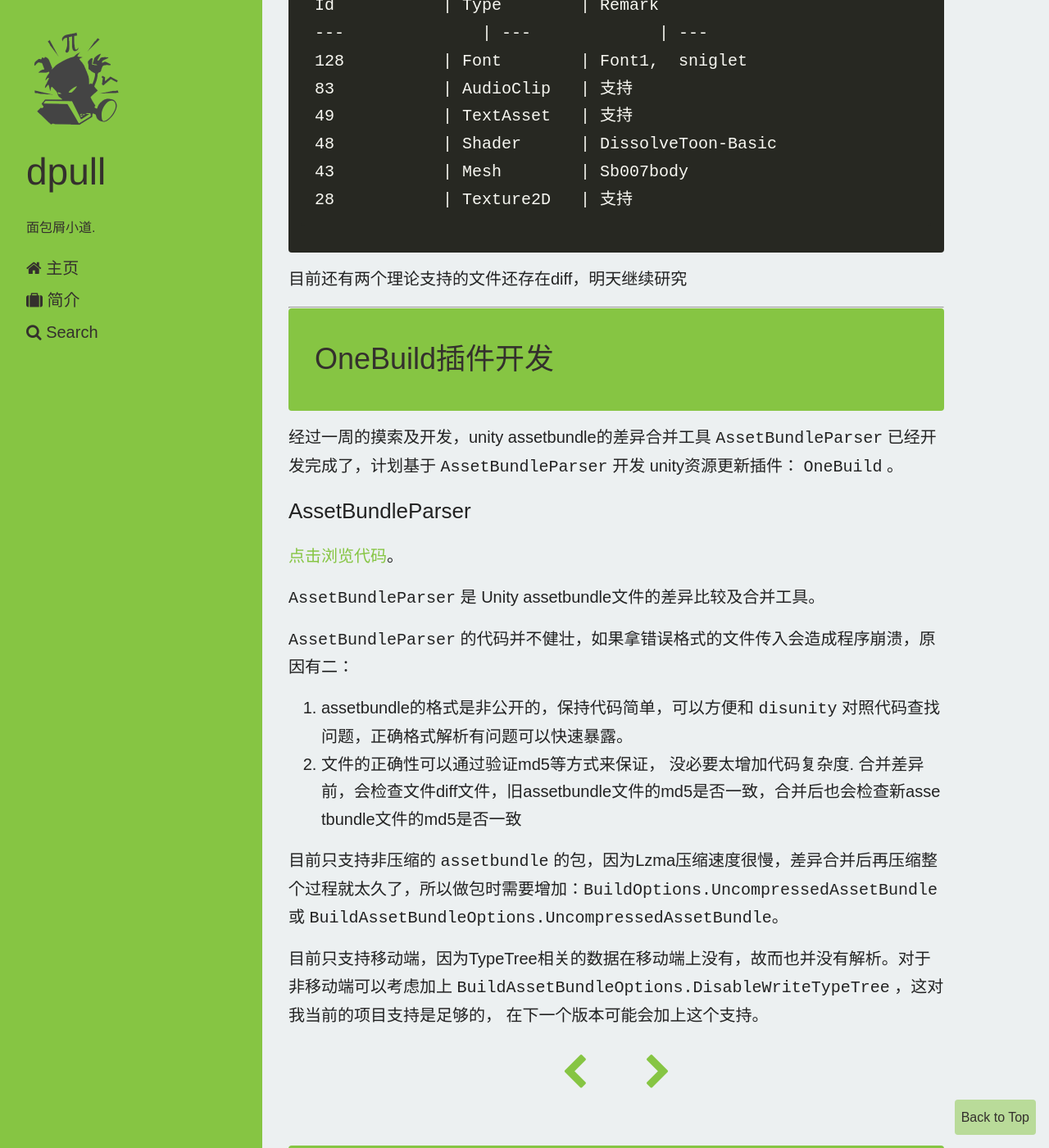
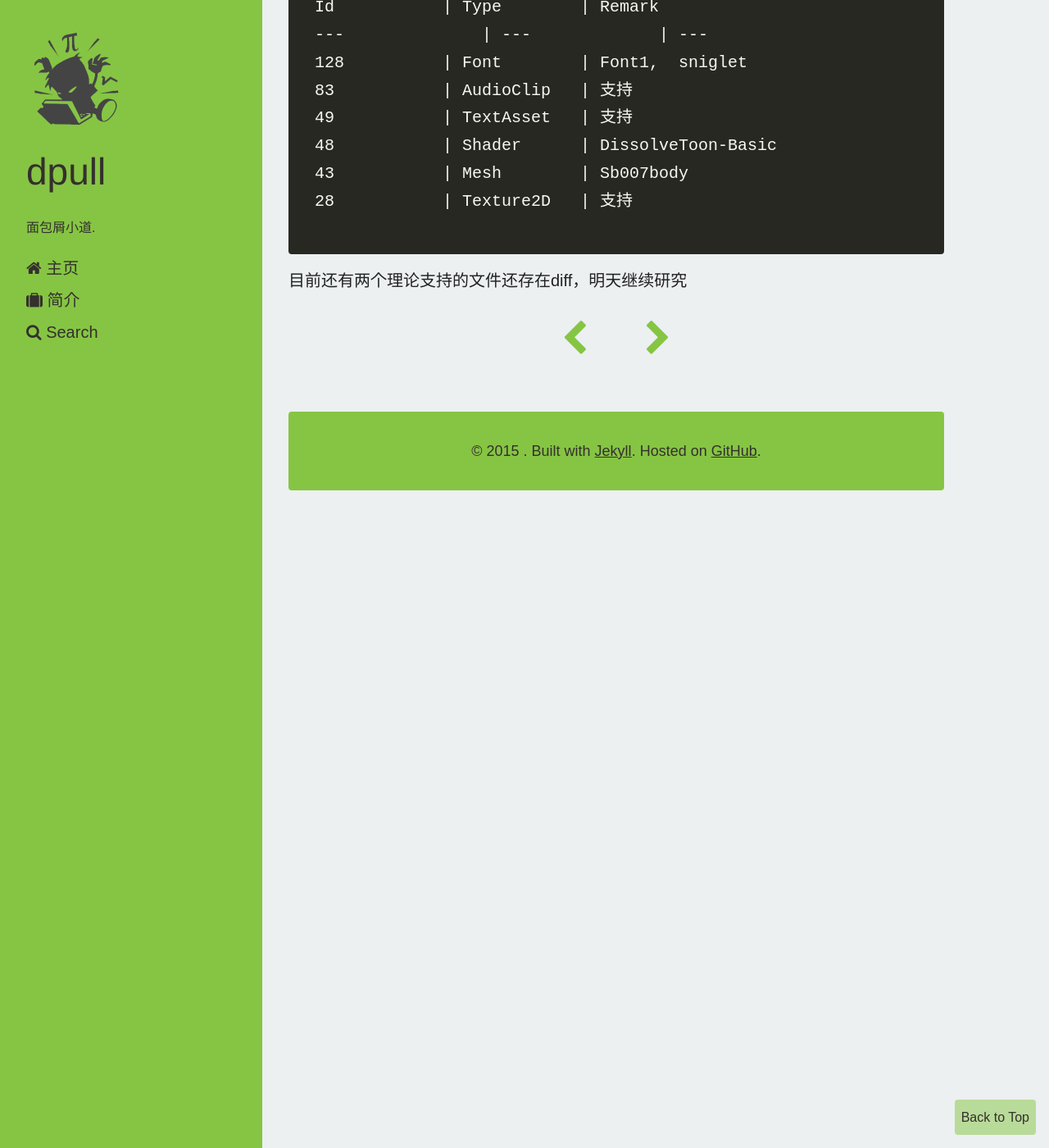
Before and after one commit to dpull/dpull.github.io, a Jekyll site: the page built from _posts/hero/2015-01-23-assetbundle.md, in a window 1280 px wide and 1400 px high, scrolled down 1764 px. Shown: the whole window at 82% size. Built offline with Jekyll 4.4.1, drawn with Linux system fonts in a browser that asks for light colours; nearby versions of some CDN libraries; Markdown is read by kramdown in place of the engine named in the settings; comment, search, counter and statistics services are not loaded; some of the changed text lies outside the part shown.

Commit message:
Update 2015-01-23-assetbundle.md

```diff
--- a/_posts/hero/2015-01-23-assetbundle.md
+++ b/_posts/hero/2015-01-23-assetbundle.md
@@ -19,7 +19,7 @@
 1. 压缩的AssetBundle不能太大，解压速度慢。
 
 ### 第二版 ###
-针对更新包大的问题，开发了一个对AssetBundle包差异比较合并工具（仅支持非压缩的AssetBundle），可以将老包通过比较小的更新量变为新包，
+针对更新包大的问题，开发了一个对AssetBundle包差异比较合并工具[`AssetBundleParser`](https://bitbucket.org/beings/assetbundleparser)，可以将老包通过比较小的更新量变为新包，
 打包策略为 场景打包，Resource打包，然后将其压缩后，放StreamingAsset
 这样的坏处是：
 
@@ -50,24 +50,3 @@
 	28           | Texture2D   | 支持
 
 目前还有两个理论支持的文件还存在diff，明天继续研究
-
-
-----------
-
-# OneBuild插件开发 #
-经过一周的摸索及开发，unity assetbundle的差异合并工具 `AssetBundleParser` 已经开发完成了，计划基于 `AssetBundleParser` 开发 unity资源更新插件： `OneBuild` 。
-
-### AssetBundleParser ###
-
-[点击浏览代码](https://bitbucket.org/beings/assetbundleparser)。
-
-`AssetBundleParser` 是 Unity assetbundle文件的差异比较及合并工具。
-
-`AssetBundleParser` 的代码并不健壮，如果拿错误格式的文件传入会造成程序崩溃，原因有二：
-
-1. assetbundle的格式是非公开的，保持代码简单，可以方便和 `disunity` 对照代码查找问题，正确格式解析有问题可以快速暴露。
-1. 文件的正确性可以通过验证md5等方式来保证， 没必要太增加代码复杂度. 合并差异前，会检查文件diff文件，旧assetbundle文件的md5是否一致，合并后也会检查新assetbundle文件的md5是否一致
-
-目前只支持非压缩的 `assetbundle` 的包，因为Lzma压缩速度很慢，差异合并后再压缩整个过程就太久了，所以做包时需要增加：`BuildOptions.UncompressedAssetBundle` 或 `BuildAssetBundleOptions.UncompressedAssetBundle`。
-
-目前只支持移动端，因为TypeTree相关的数据在移动端上没有，故而也并没有解析。对于非移动端可以考虑加上 `BuildAssetBundleOptions.DisableWriteTypeTree` ，这对我当前的项目支持是足够的， 在下一个版本可能会加上这个支持。
```
